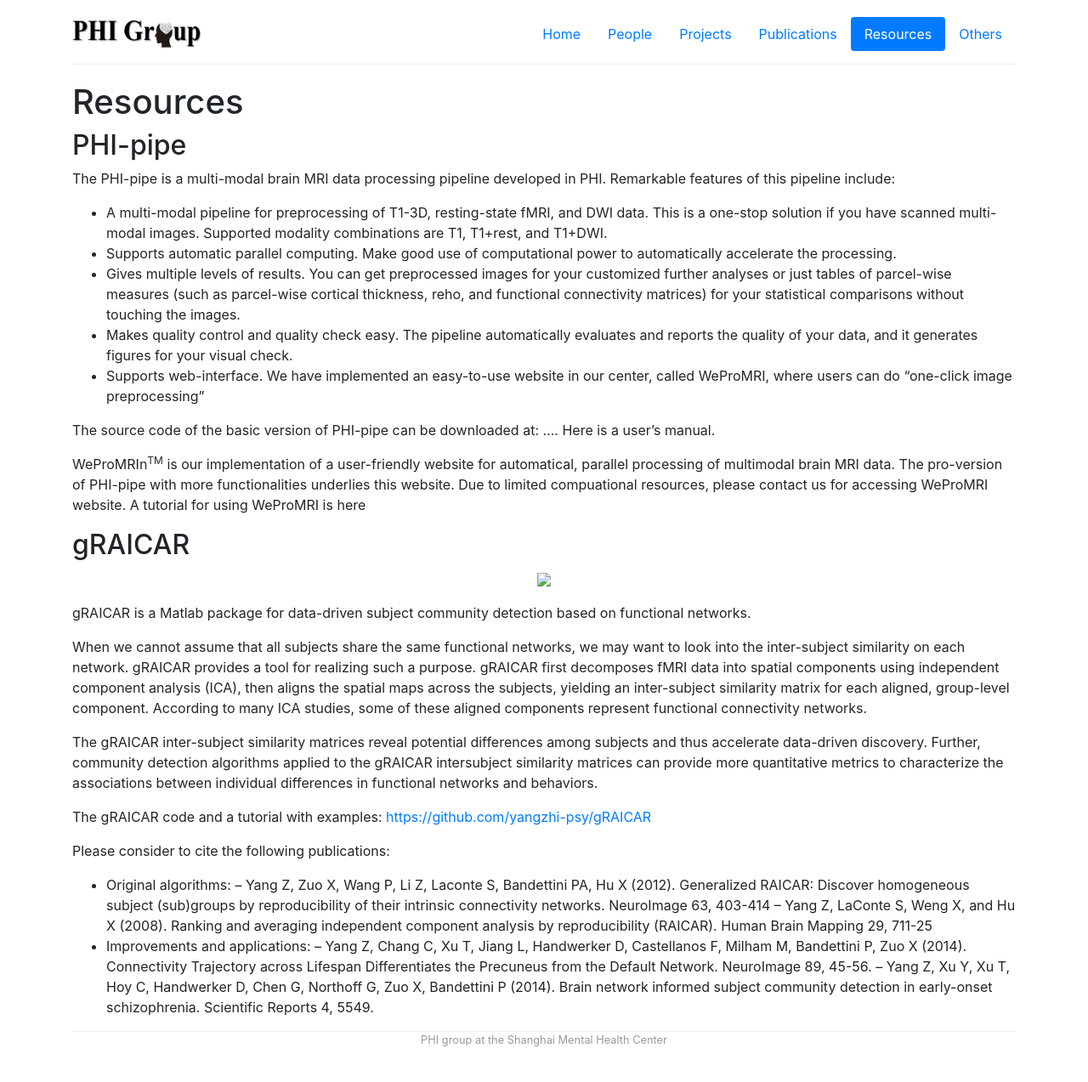
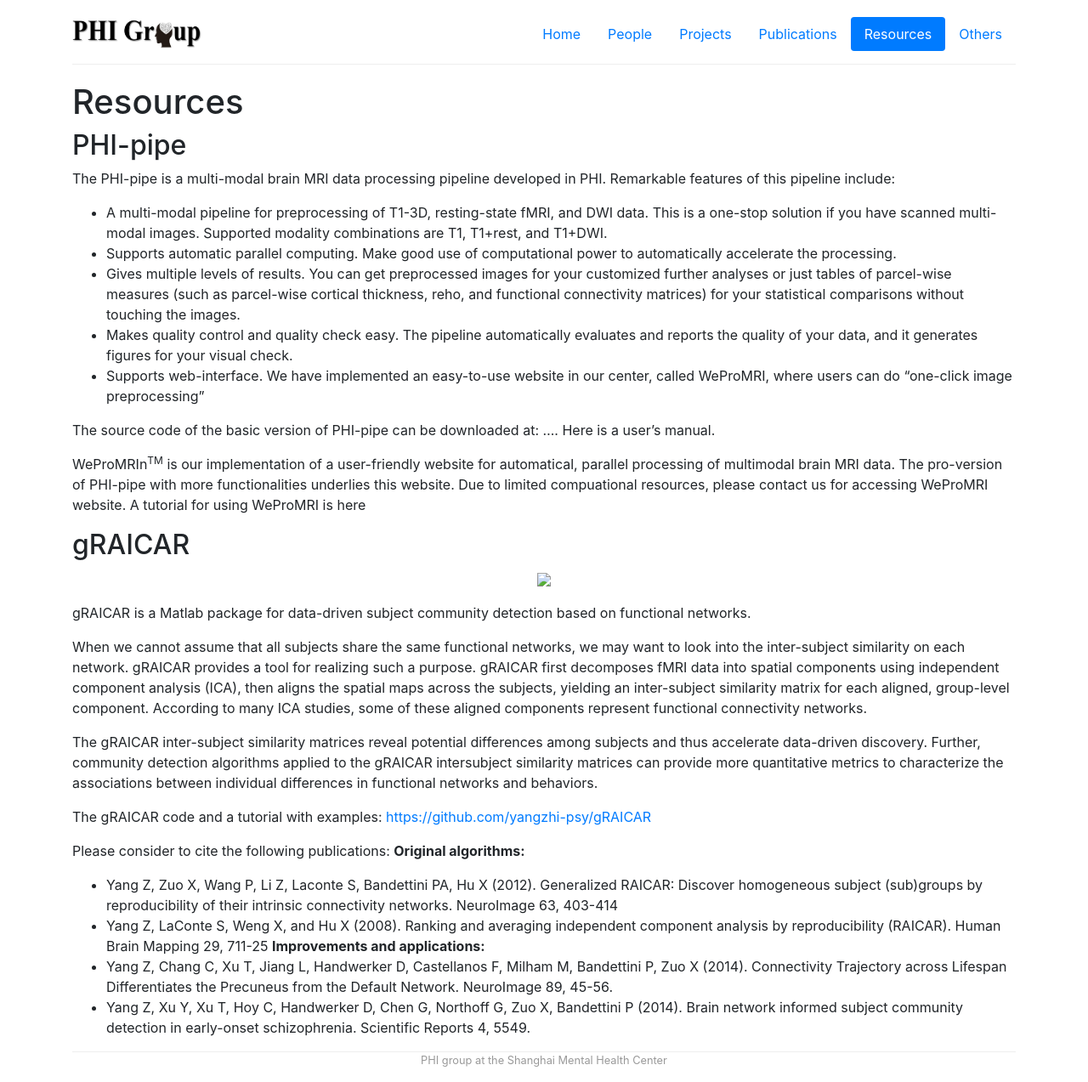
Before and after one commit to PHI-group/phi-group.github.io, a Jekyll site: the page built from resources.md, in a window 1280 px wide. Shown: the whole page at 85% size. Built offline with Jekyll 4.4.1, drawn with Linux system fonts in a browser that asks for light colours; before the commit the page ends 1249 px from its top, so only the background shows below that.

Commit message:
Updated by QF

```diff
--- a/resources.md
+++ b/resources.md
@@ -25,9 +25,9 @@ The gRAICAR inter-subject similarity matrices reveal potential differences among
 The gRAICAR code and a tutorial with examples: [https://github.com/yangzhi-psy/gRAICAR](https://github.com/yangzhi-psy/gRAICAR)
 
 Please consider to cite the following publications:
-- Original algorithms:
--- Yang Z, Zuo X, Wang P, Li Z, Laconte S, Bandettini PA, Hu X (2012).  Generalized RAICAR: Discover homogeneous subject (sub)groups by  reproducibility of their intrinsic connectivity networks. NeuroImage 63,  403-414
--- Yang Z, LaConte S, Weng X, and Hu X (2008). Ranking and averaging  independent component analysis by reproducibility (RAICAR). Human Brain  Mapping 29, 711-25
-- Improvements and applications:
--- Yang Z, Chang C, Xu T, Jiang L, Handwerker D, Castellanos F, Milham  M, Bandettini P, Zuo X (2014). Connectivity Trajectory across Lifespan  Differentiates the Precuneus from the Default Network. NeuroImage 89,  45-56.
--- Yang Z, Xu Y, Xu T, Hoy C, Handwerker D, Chen G, Northoff G, Zuo X,  Bandettini P (2014). Brain network informed subject community detection  in early-onset schizophrenia. Scientific Reports 4, 5549.
+**Original algorithms:**
+- Yang Z, Zuo X, Wang P, Li Z, Laconte S, Bandettini PA, Hu X (2012).  Generalized RAICAR: Discover homogeneous subject (sub)groups by  reproducibility of their intrinsic connectivity networks. NeuroImage 63,  403-414
+- Yang Z, LaConte S, Weng X, and Hu X (2008). Ranking and averaging  independent component analysis by reproducibility (RAICAR). Human Brain  Mapping 29, 711-25
+**Improvements and applications:**
+- Yang Z, Chang C, Xu T, Jiang L, Handwerker D, Castellanos F, Milham  M, Bandettini P, Zuo X (2014). Connectivity Trajectory across Lifespan  Differentiates the Precuneus from the Default Network. NeuroImage 89,  45-56.
+- Yang Z, Xu Y, Xu T, Hoy C, Handwerker D, Chen G, Northoff G, Zuo X,  Bandettini P (2014). Brain network informed subject community detection  in early-onset schizophrenia. Scientific Reports 4, 5549.
```
